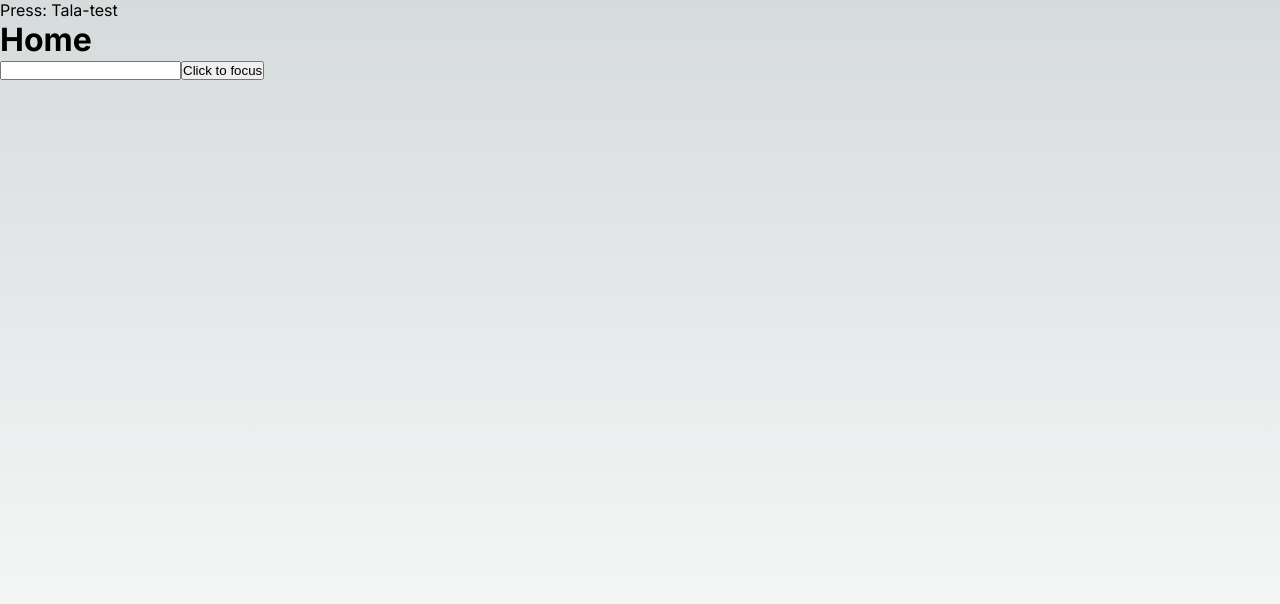
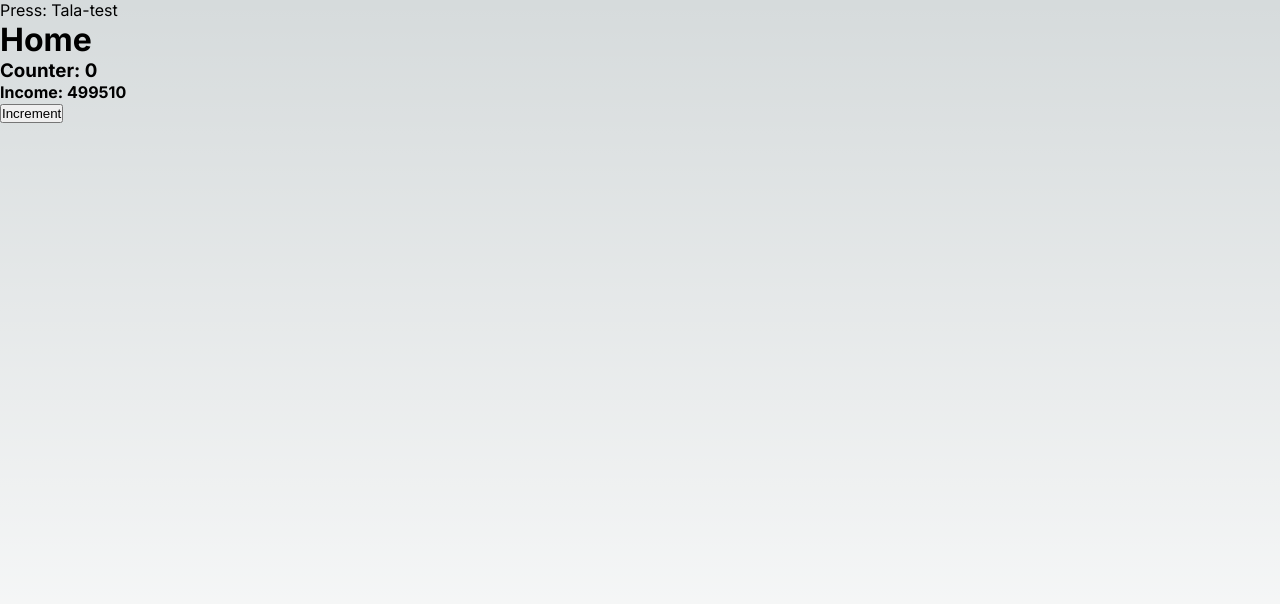
Before and after one commit to Tala-cmd/my-app, a Next.js app: page / in a window 1280 px wide. Shown: the top 604 px of the page. Built offline with nearby package versions, Linux system fonts and the light colour scheme.

Commit message:
Hooks: useMemo

```diff
--- a/app/page.tsx
+++ b/app/page.tsx
@@ -6,26 +6,38 @@ import Header from '../components/Header'
 import List from '../components/List'
 import Description from '../components/Description'
 import Link from 'next/link'
-import { useEffect, useRef, useState } from 'react'
+import { useEffect, useRef, useState, useMemo} from 'react'
+
+
+const calculateIncome = () =>{
+  let number=10;
+  for(let i=0; i<1000; i++){
+    number= number+i
+  }
+  console.log('calculating...')
+  return number
+}
 
 
 function Home() {
-  const inputRef = useRef<HTMLInputElement>(null)
+  const [counter, setCounter]=useState(0);
+  const [shouldCalculate, setShouldCalculate]= useState(false);
+  const income= useMemo(() => calculateIncome(), [shouldCalculate]);
 
   const handleClick = () =>{
-    if(inputRef.current){
-      inputRef.current.focus()
+    setCounter(counter+1);
+    if(counter === 10){
+    setShouldCalculate(true)
     }
-    console.log(inputRef.current?.value)
   }
-
 
   return (
     <main className={styles['main-hi']}>
       <Link href="/tala-test">Press: Tala-test</Link>
       <h1>Home</h1>
-      <input ref={inputRef}></input>
-      <button onClick={handleClick}>Click to focus</button>
+      <h3>Counter: {counter}</h3>
+      <h4>Income: {income}</h4>
+      <button onClick={handleClick}>Increment</button>
     </main>
   )
 }
```
